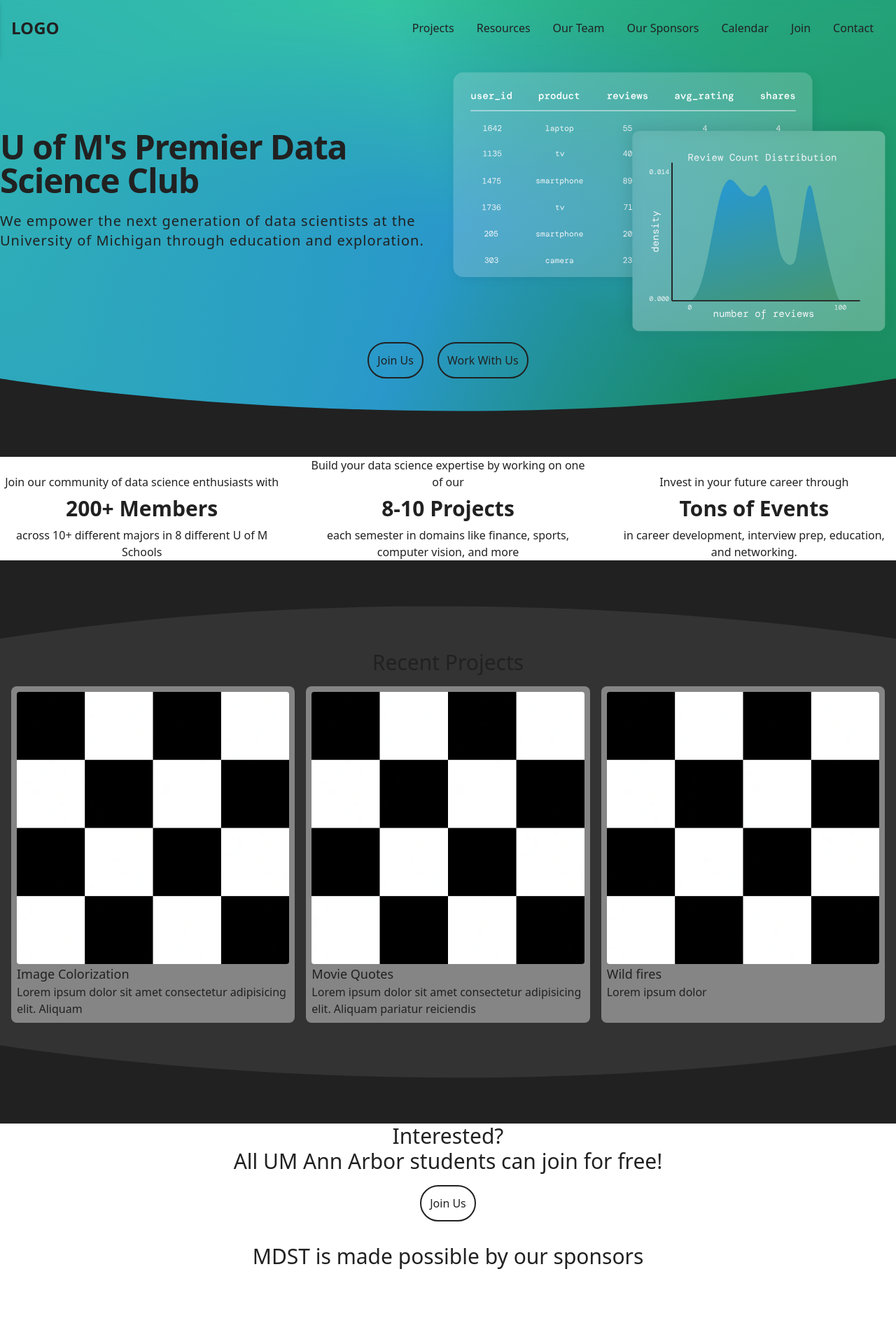
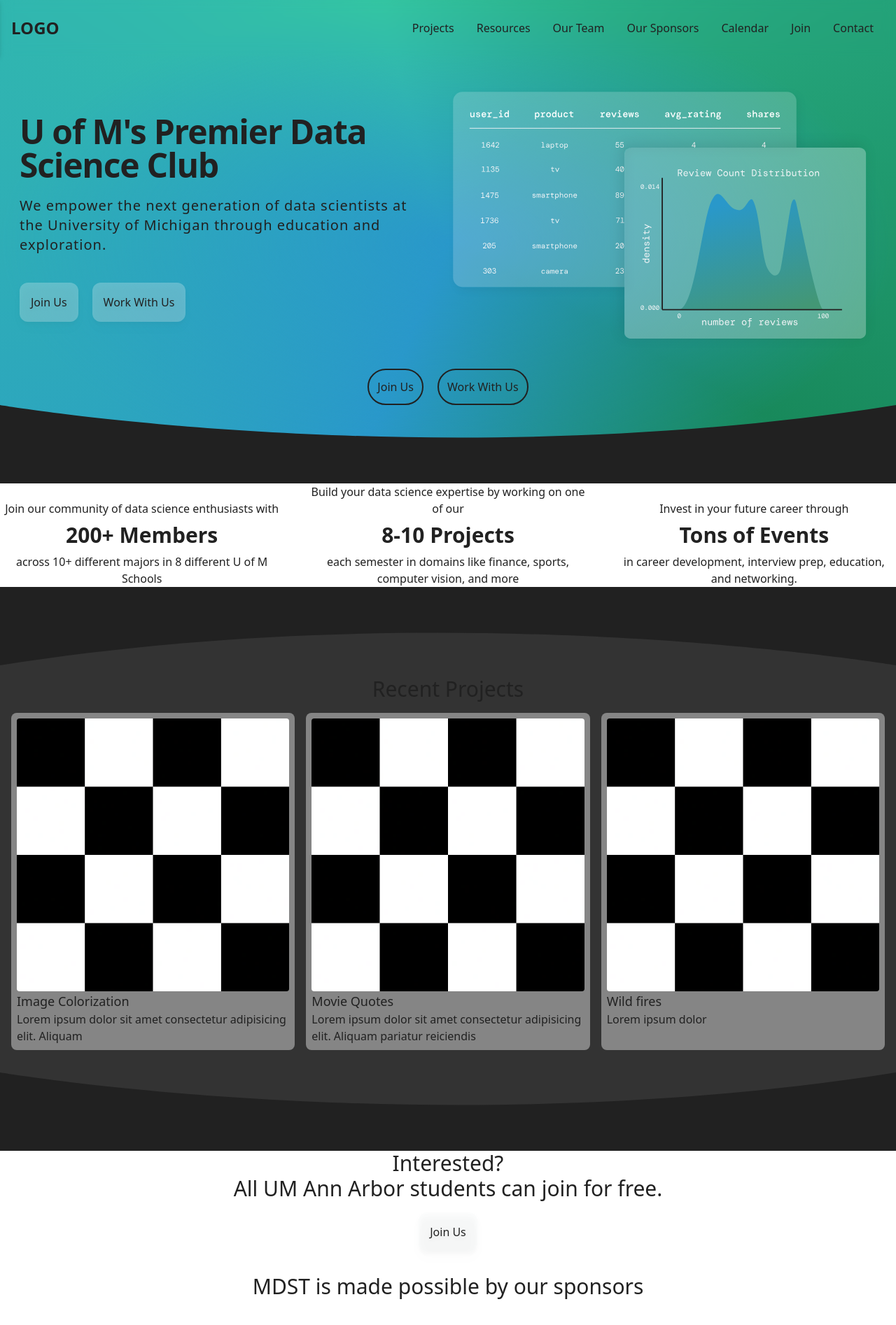
Before and after one commit to MichiganDataScienceTeam/official-website, a Next.js app: page / in a window 1280 px wide. Shown: the top 1894 px of the page at 70% size. Built offline with nearby package versions, Linux system fonts and the light colour scheme.

Commit message:
Added button component

```diff
--- /dev/null
+++ b/components/button.jsx
@@ -0,0 +1,12 @@
+import Link from "next/link";
+
+export default function Button({ text, link }) {
+  return (
+    <Link
+      className="drop-shadow-lg rounded-xl p-4 hover:-translate-y-0.5 transition bg-translucent"
+      href={link}
+    >
+      {text}
+    </Link>
+  );
+}
--- a/pages/index.jsx
+++ b/pages/index.jsx
@@ -1,4 +1,5 @@
 import Layout from "@/components/layout";
+import Button from "@/components/button";
 import Wave from "@/components/wave";
 import Wave180 from "@/components/wave180";
 import Link from "next/link";
@@ -15,8 +16,9 @@ export default function Home({ sponsors, projects }) {
     <Layout>
       <div className="md:text-left text-center hero">
         <div className="container mx-auto ">
-          <div className="flex gap-8 items-center md:flex-row flex-col-reverse">
+          <div className="flex gap-8 items-center md:flex-row flex-col-reverse p-7">
             <div className="md:w-1/2 w-full">
+              <div>
                 <h1
                   className={`mb-2 md:mb-5 lg:text-5xl md:text-4xl text-3xl font-bold font-sans tracking-tight`}
                 >
@@ -26,6 +28,11 @@ export default function Home({ sponsors, projects }) {
                   We empower the next generation of data scientists at the
                   University of Michigan through education and exploration.
                 </p>
+              </div>
+              <div className="flex md:justify-start justify-center gap-5">
+                <Button link="" text="Join Us"></Button>
+                <Button link="" text="Work With Us"></Button>
+              </div>
             </div>
             <Image
               className="md:w-1/2 w-full"
@@ -96,15 +103,10 @@ export default function Home({ sponsors, projects }) {
       <div className="container mx-auto">
         <h2 className="text-3xl text-center">
           Interested? <br />
-          All UM Ann Arbor students can join for free!
+          All UM Ann Arbor students can join for free.
         </h2>
         <div className="flex mt-4 justify-center">
-          <Link
-            className="border-2 rounded-full p-3 hover:-translate-y-1"
-            href=""
-          >
-            Join Us
-          </Link>
+          <Button link="" text="Join Us"></Button>
         </div>
       </div>
 
--- a/tailwind.config.js
+++ b/tailwind.config.js
@@ -22,6 +22,7 @@ module.exports = {
       current: "currentColor",
       black: colors.black,
       white: colors.white,
+      translucent: "#F3F5F744",
       grey: {
         light: "#858585",
         DEFAULT: "#333333",
```
Lines whose indentation alone changed are shown as unchanged.
